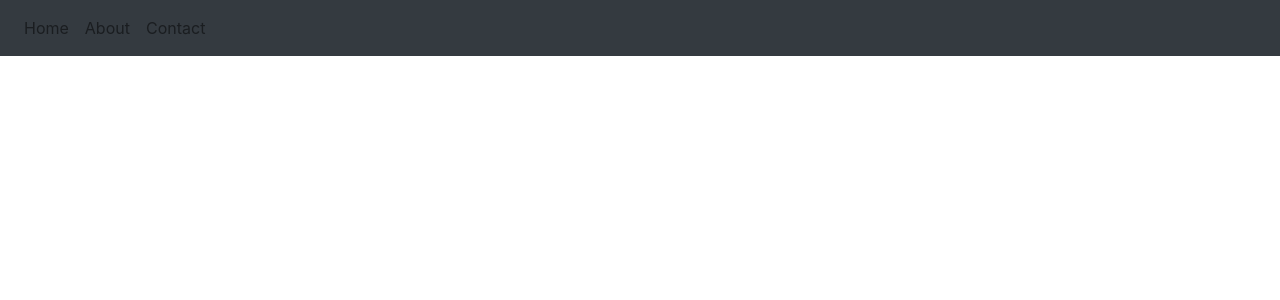
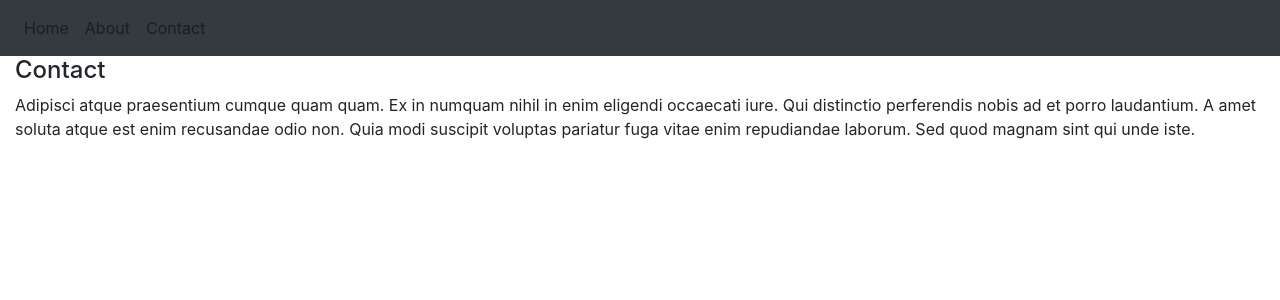
Before and after one commit to LuisGhz/react-4h-course-11-react-router, a React (Create React App) app: page /contact in a window 1280 px wide. Shown: the top 300 px of the page. Built offline with nearby package versions, Linux system fonts and the light colour scheme.

Commit message:
Set lorem paragraph

```diff
--- a/src/routes/About.js
+++ b/src/routes/About.js
@@ -1,10 +1,13 @@
+import { Container } from 'react-bootstrap';
+import faker from 'faker';
 
 const About = () => {
   return (
-    <div>
-
-    </div>
-  )
+    <Container fluid={ true }>
+      <h4>About</h4>
+      <p>{ faker.lorem.paragraph() }</p>
+    </Container>
+  );
 }
 
 export default About;
--- a/src/routes/Contact.js
+++ b/src/routes/Contact.js
@@ -1,10 +1,13 @@
+import { Container } from 'react-bootstrap';
+import faker from 'faker';
 
 const Contact = () => {
   return (
-    <div>
-
-    </div>
-  )
+    <Container fluid={ true }>
+      <h4>Contact</h4>
+      <p>{ faker.lorem.paragraph() }</p>
+    </Container>
+  );
 }
 
 export default Contact;
```
